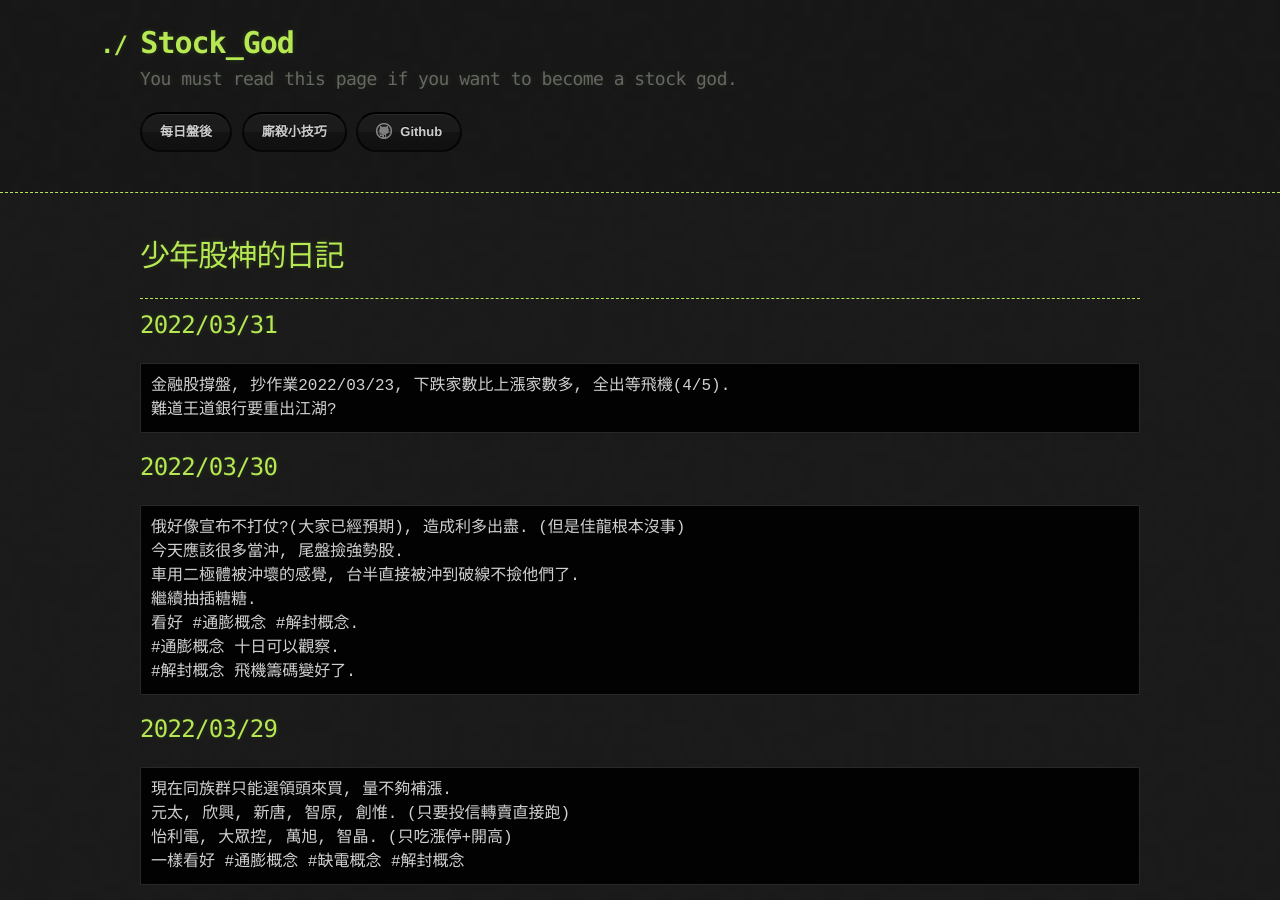
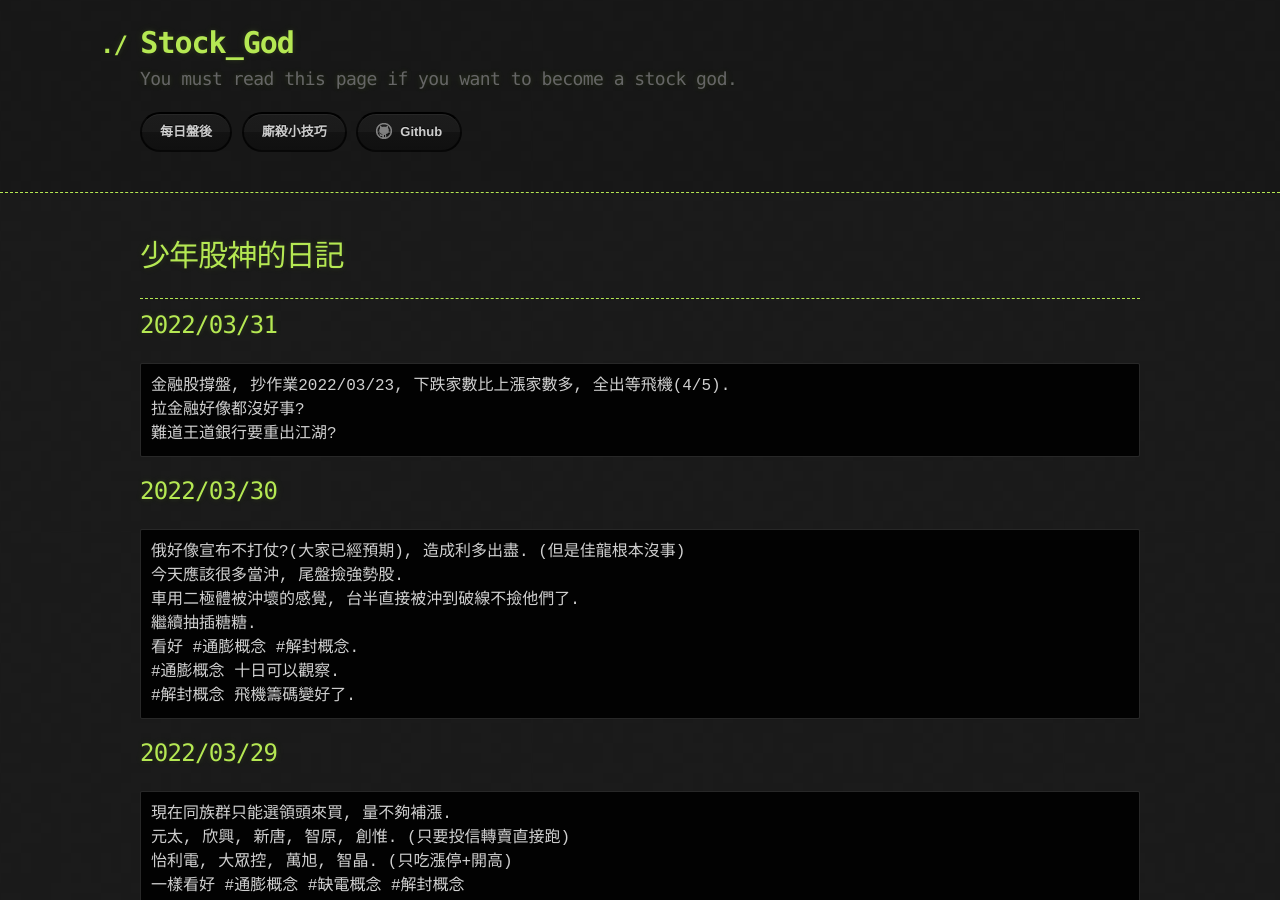
Before and after one commit to lepg5487/Stock_God, a Jekyll site: the page built from index.md, in a window 1280 px wide and 900 px high. Built offline with Jekyll 4.4.1, drawn with Linux system fonts in a browser that asks for light colours; our own code applies the rules of GitHub Pages for plain Markdown files.

Commit message:
Update index.md

````diff
--- a/index.md
+++ b/index.md
@@ -9,6 +9,7 @@ layout: testlayouts
 ## 2022/03/31
 ```
 金融股撐盤, 抄作業2022/03/23, 下跌家數比上漲家數多, 全出等飛機(4/5).
+拉金融好像都沒好事?
 難道王道銀行要重出江湖?
 ```
 
````
